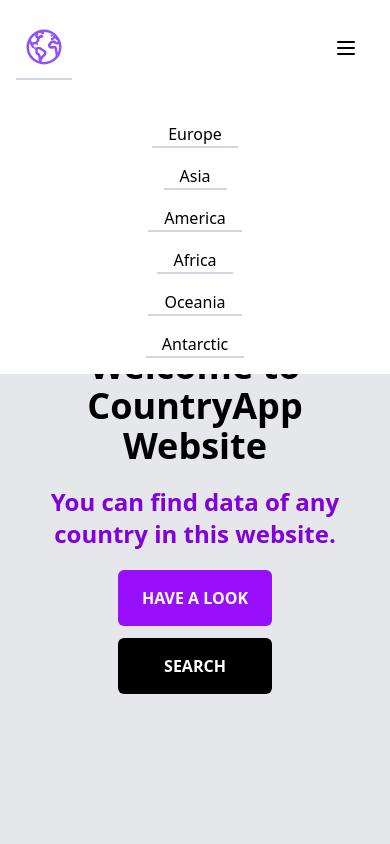
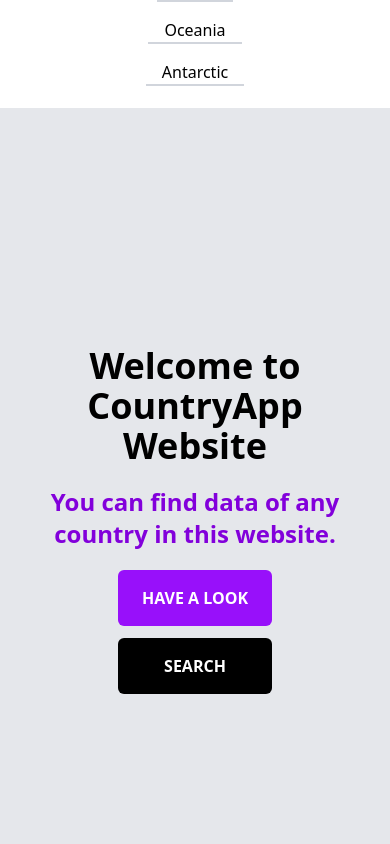
Before and after one commit to fiovba/country-site, a website: page index.htm in a window 390 px wide. Shown: the top 844 px of the page. Drawn offline with Linux system fonts and the light colour scheme; no server answers.

Commit message:
Update index.htm

```diff
--- a/index.htm
+++ b/index.htm
@@ -34,7 +34,7 @@
                     <a rel="noopener noreferrer" id="polar" href="#" class="flex items-center px-4 -mb-1 border-b-2 border-gray-300">Antarctic</a>
                 </li>
             </ul>
-            <div id="sidebar" class="bg-white md:hidden w-full transform transition-transform duration-300 translate-y-full absolute top-[-170px] left-0">
+            <div id="sidebar" class="bg-white md:hidden w-full transform transition-transform duration-300  absolute top-[-170px] left-0">
                 <ul class="justify-center flex flex-col p-5 items-center gap-5">
                     <li class="flex">
                         <a rel="noopener noreferrer" id="europe" href="#" class="flex items-center px-4 -mb-1 border-b-2 border-gray-300">Europe</a>
```
